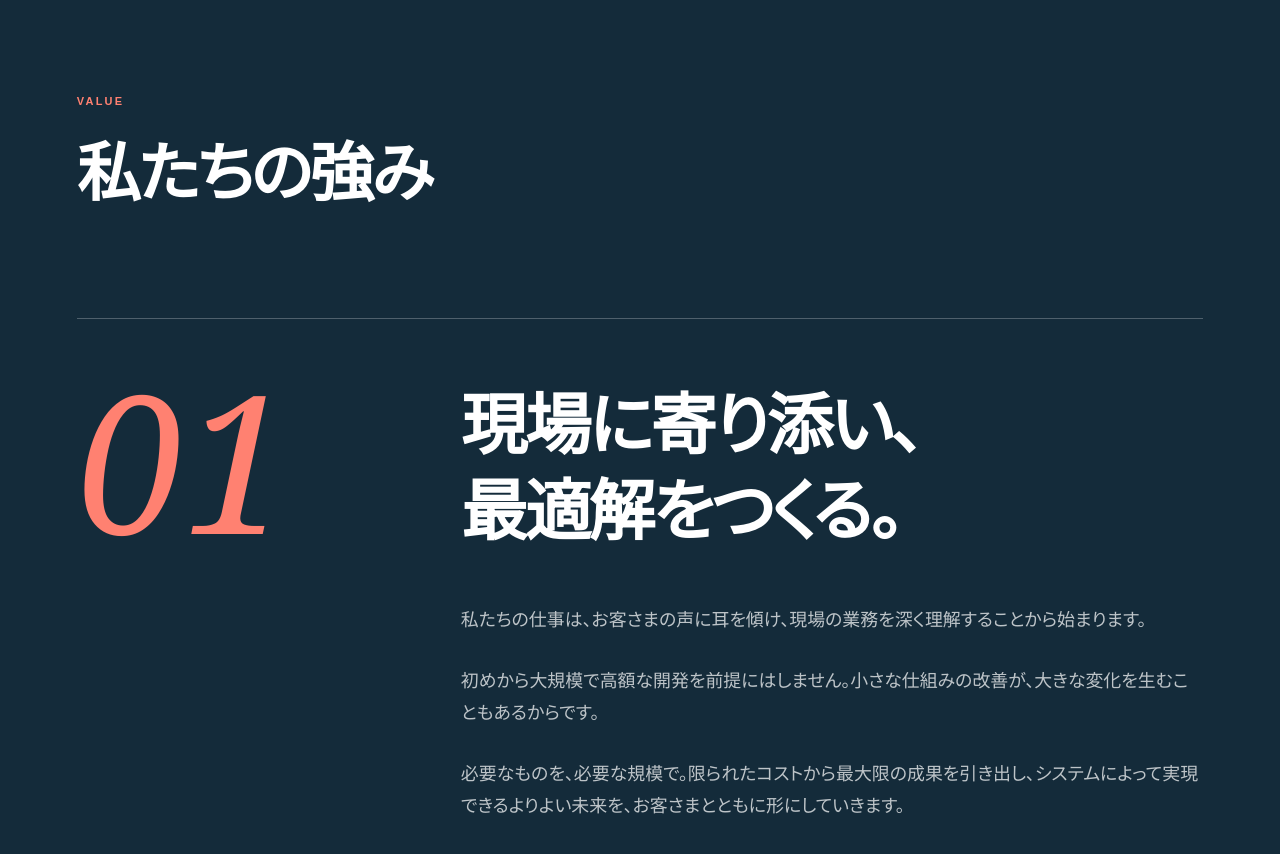
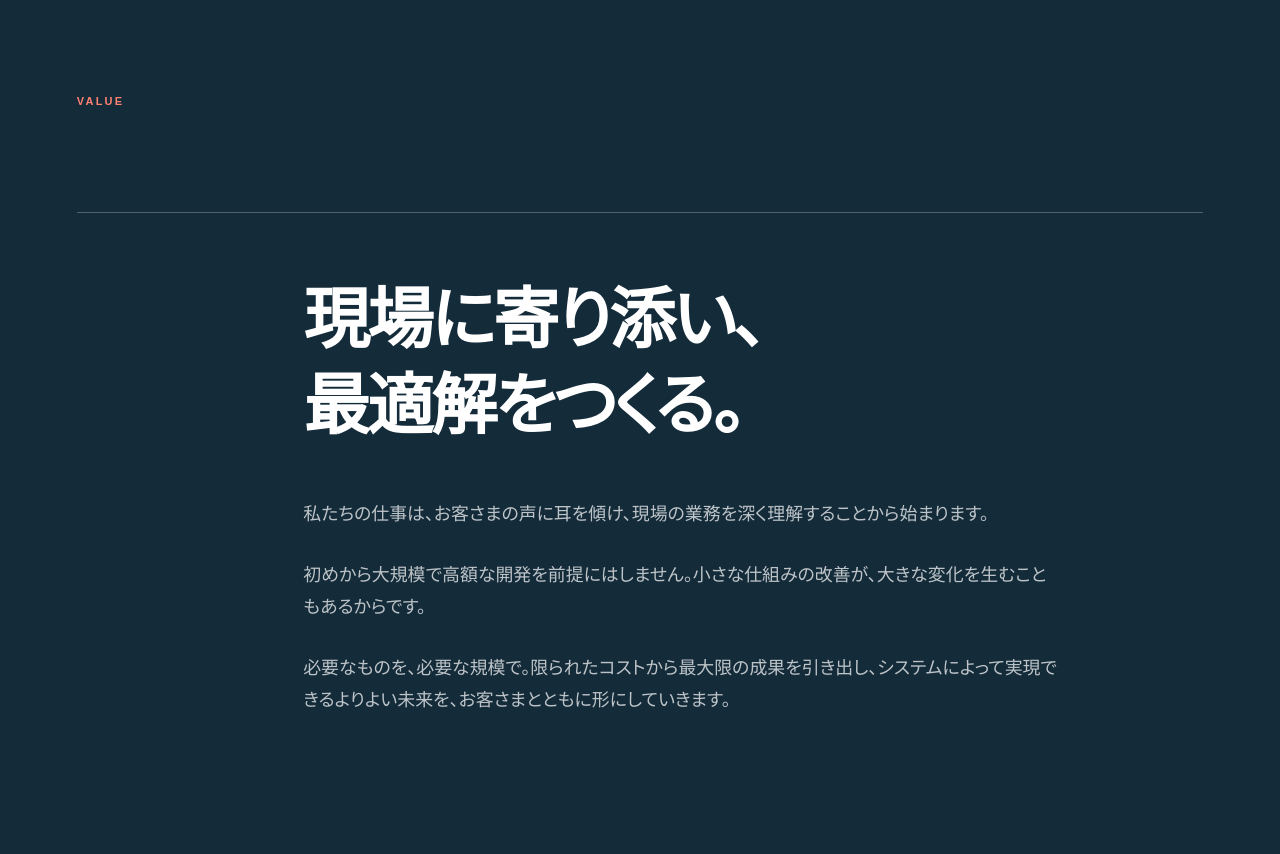
Before and after one commit to kenta-wakasa/detarame-web, a plain HTML site: page index.html in a window 1280 px wide. Shown: the part 2060-2914 px from the top of the page. Drawn offline with Linux system fonts and the light colour scheme.

Commit message:
Simplify value section heading

```diff
--- a/index.html
+++ b/index.html
@@ -73,13 +73,11 @@
       </div>
     </section>
 
-    <section class="value section" id="value" aria-labelledby="value-title">
+    <section class="value section" id="value" aria-label="VALUE">
       <div class="section-heading compact">
         <p class="eyebrow">VALUE</p>
-        <h2 id="value-title">私たちの強み</h2>
       </div>
       <article class="value-card">
-        <div class="value-number" aria-hidden="true">01</div>
         <div class="value-copy">
           <h3>現場に寄り添い、<br>最適解をつくる。</h3>
           <p>私たちの仕事は、お客さまの声に耳を傾け、現場の業務を深く理解することから始まります。</p>
--- a/site.css
+++ b/site.css
@@ -253,22 +253,12 @@ a { color: inherit; }
 }
 .value > * { width: min(100%, var(--max-width)); margin-right: auto; margin-left: auto; }
 .value .eyebrow { color: #ff8171; }
-.value .compact h2 { font-size: clamp(40px, 5vw, 68px); }
 .value-card {
-  display: grid;
-  grid-template-columns: minmax(180px, .55fr) minmax(0, 1.45fr);
-  gap: clamp(34px, 8vw, 120px);
   margin-top: clamp(54px, 8vw, 110px);
   padding-top: clamp(36px, 5vw, 70px);
   border-top: 1px solid rgba(255, 255, 255, .25);
 }
-.value-number {
-  color: #ff8171;
-  font-family: Georgia, "Times New Roman", serif;
-  font-size: clamp(100px, 15vw, 210px);
-  font-style: italic;
-  line-height: .8;
-}
+.value-copy { width: min(100%, 900px); margin-left: auto; }
 .value-copy h3 {
   margin: 0 0 48px;
   font-size: clamp(36px, 5.2vw, 72px);
@@ -570,7 +560,6 @@ a { color: inherit; }
   .site-header nav { display: none; }
   .hero { min-height: 820px; }
   .philosophy,
-  .value-card,
   .other-works,
   .company { grid-template-columns: 1fr; }
   .principles,
@@ -578,7 +567,6 @@ a { color: inherit; }
   .principle + .principle { border-top: 1px solid var(--line); border-left: 0; }
   .principle { min-height: 260px; }
   .principle-label { margin-bottom: 46px; }
-  .value-number { font-size: 100px; }
   .works-heading { align-items: flex-start; flex-direction: column; }
   .site-footer { grid-template-columns: 1fr; }
   .footer-contact { margin-top: -14px; }
```
